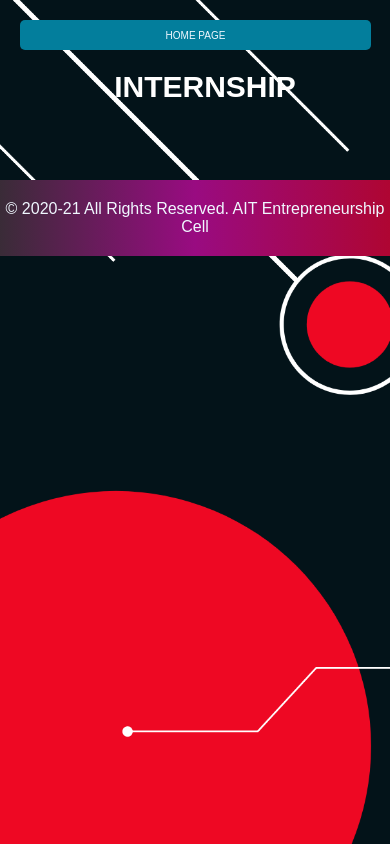
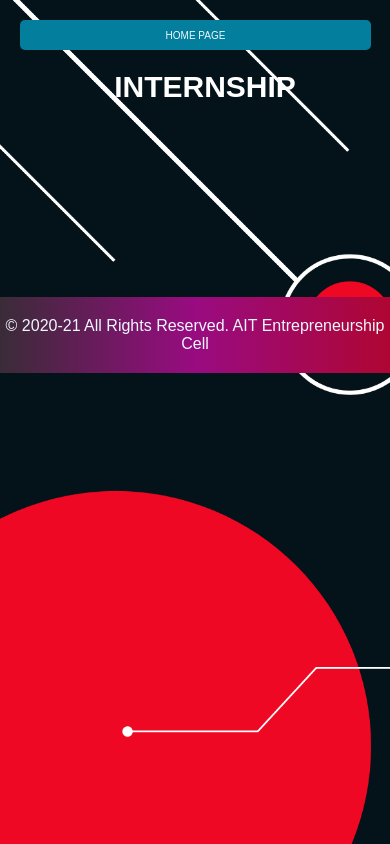
Before and after one commit to Brax-1/aitecellInternship, a PHP site: page /html/internship.php in a window 390 px wide. Run offline with PHP 8.4, Linux system fonts and the light colour scheme; data that the repository does not hold is empty.

Commit message:
footer bug

```diff
--- a/css/internship.css
+++ b/css/internship.css
@@ -226,10 +226,15 @@
         font-size: 16px;
 
      }
+     .foot {
+        margin-top: 8%;
+
+    }
 }
 @media (max-width:700px){
     .card-wrapper{
         grid-template-columns: repeat(1, 1fr);
+
 
     }
     .card .topic{
@@ -247,6 +252,10 @@
         margin-top: 70px;
 
     }
+    .foot {
+        margin-top: 33%;
+
+    }
 }
 @media (max-width:700px){
     .card {
```
